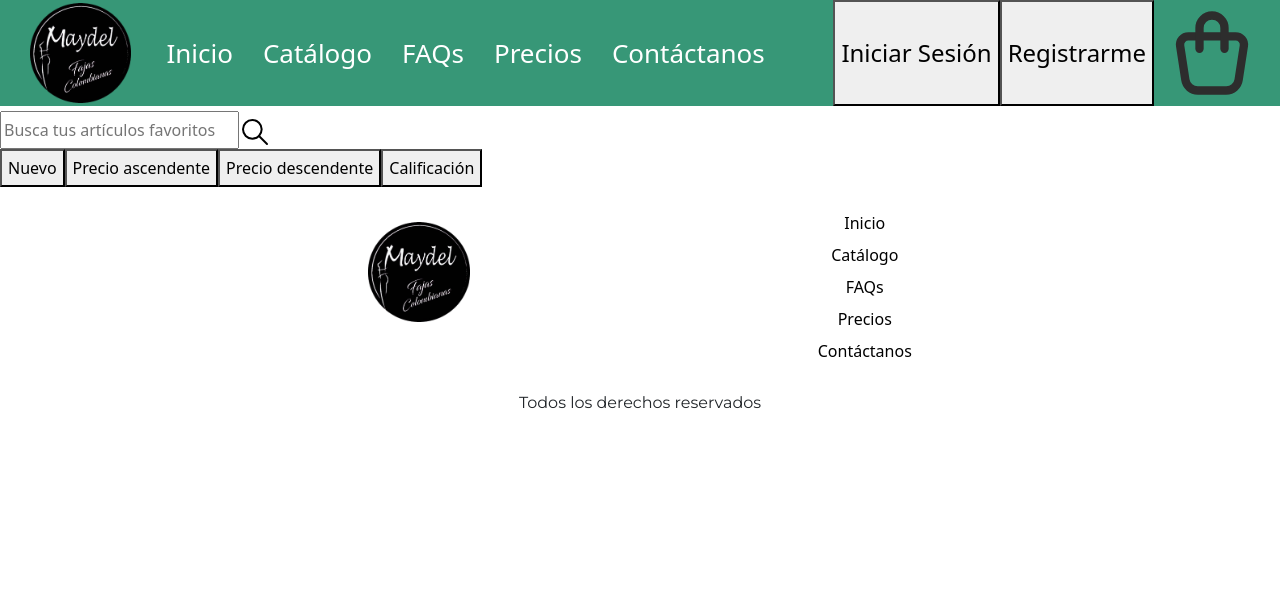
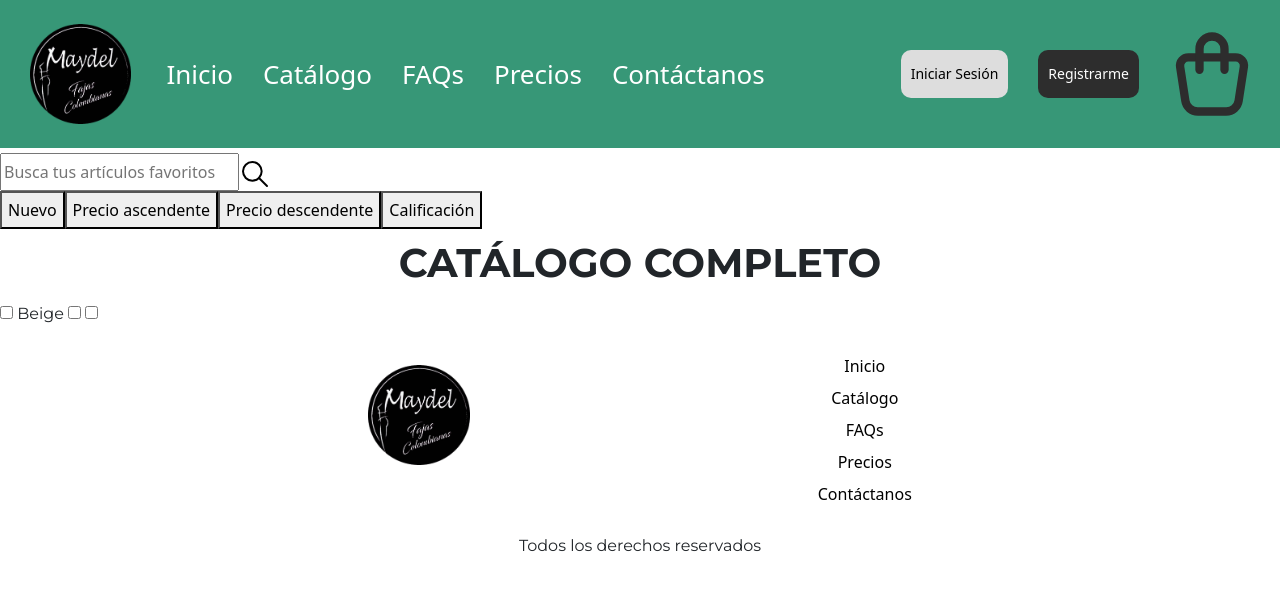
Before and after one commit to johernandezvaz/proyecto-maydel, a plain HTML site: page catalogo.html in a window 1280 px wide. Drawn offline with nearby package versions, Linux system fonts and the light colour scheme.

Commit message:
checkbox y titulo principal

```diff
--- a/catalogo.html
+++ b/catalogo.html
@@ -23,14 +23,15 @@
             <a href="#" class="navbar-item">Contáctanos</a>
         </ul>
         <div class="contenedor-navbar">
-            <button class="iniciar-sesion">Iniciar Sesión</button>
-            <button class="registrarse">Registrarme</button>
+            <button class="boton">Iniciar Sesión</button>
+            <button class="boton boton-oscuro">Registrarme</button>
             <button class="cart-icon2"><svg xmlns="http://www.w3.org/2000/svg" class="icon icon-tabler icon-tabler-shopping-bag" width="100" height="100" viewBox="0 0 24 24" stroke-width="2" stroke="#2D2D2D" fill="none" stroke-linecap="round" stroke-linejoin="round">
                 <path stroke="none" d="M0 0h24v24H0z" fill="none"/>
                 <path d="M6.331 8h11.339a2 2 0 0 1 1.977 2.304l-1.255 8.152a3 3 0 0 1 -2.966 2.544h-6.852a3 3 0 0 1 -2.965 -2.544l-1.255 -8.152a2 2 0 0 1 1.977 -2.304z" />
                 <path d="M9 11v-5a3 3 0 0 1 6 0v5" />
             </svg></button>
         </header>
+
         <h1 class="h1"></h1>
         <div class="flexsearch">
                 <div class="flexsearch--wrapper">
@@ -52,15 +53,18 @@
                     <button class="calificacion">Calificación</button>
                 </div>
 
+            </div>
                 <section class="catalogo">
-
-                    </div>
-                </section>
-
+                  <h1 class="banner-titulo">CATÁLOGO COMPLETO</h1>
 
                 <aside class="aside">
 
+                    <input type="checkbox"> <label for="beige">Beige</label>
+                    <input type="checkbox">
+                    <input type="checkbox">
+
                 </aside>
+            </section>
 
                 <footer class="footer">
                     <div class="listas">
```
Lines whose indentation alone changed are shown as unchanged.
